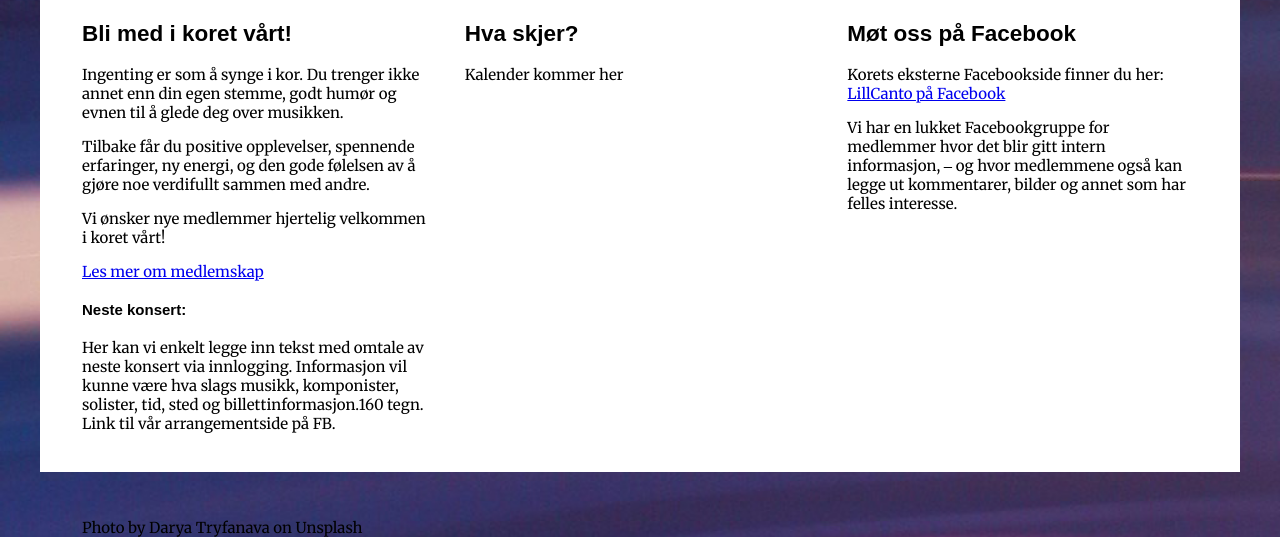
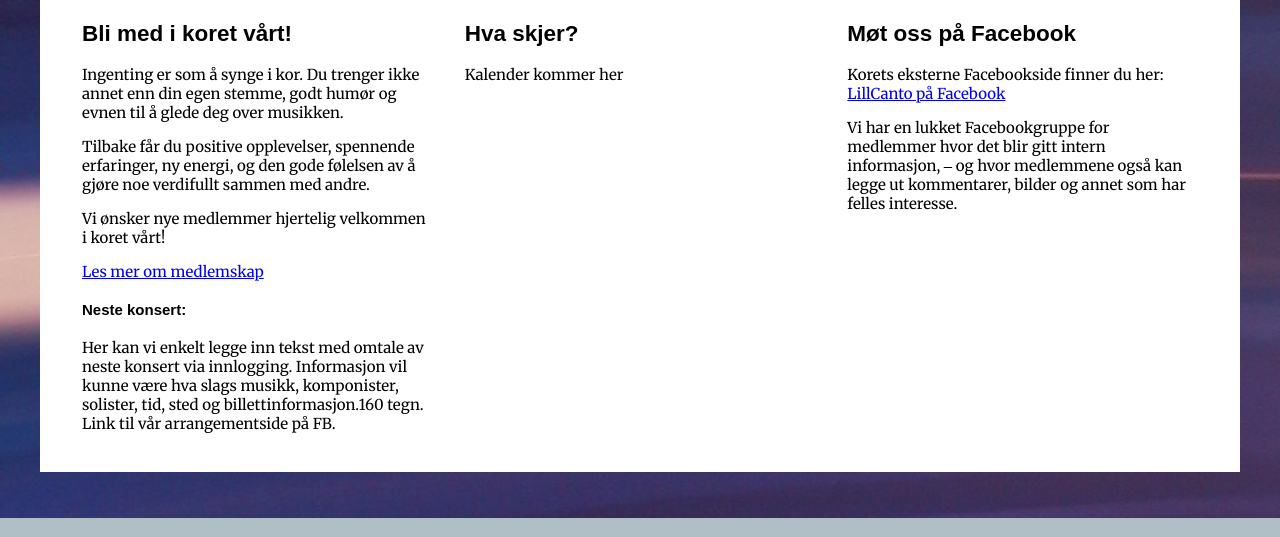
Before and after one commit to nilsel/LillCanto, a website built with Parcel: page index.html in a window 1280 px wide. Shown: the part 499-1036 px from the top of the page. Built offline with nearby package versions, Linux system fonts and the light colour scheme; a web font is replaced by a local one.

Commit message:
remove footer text

```diff
--- a/index.html
+++ b/index.html
@@ -51,7 +51,6 @@
 
 
   <footer>
-    Photo by Darya Tryfanava on Unsplash
   </footer>
 </body>
 
```
